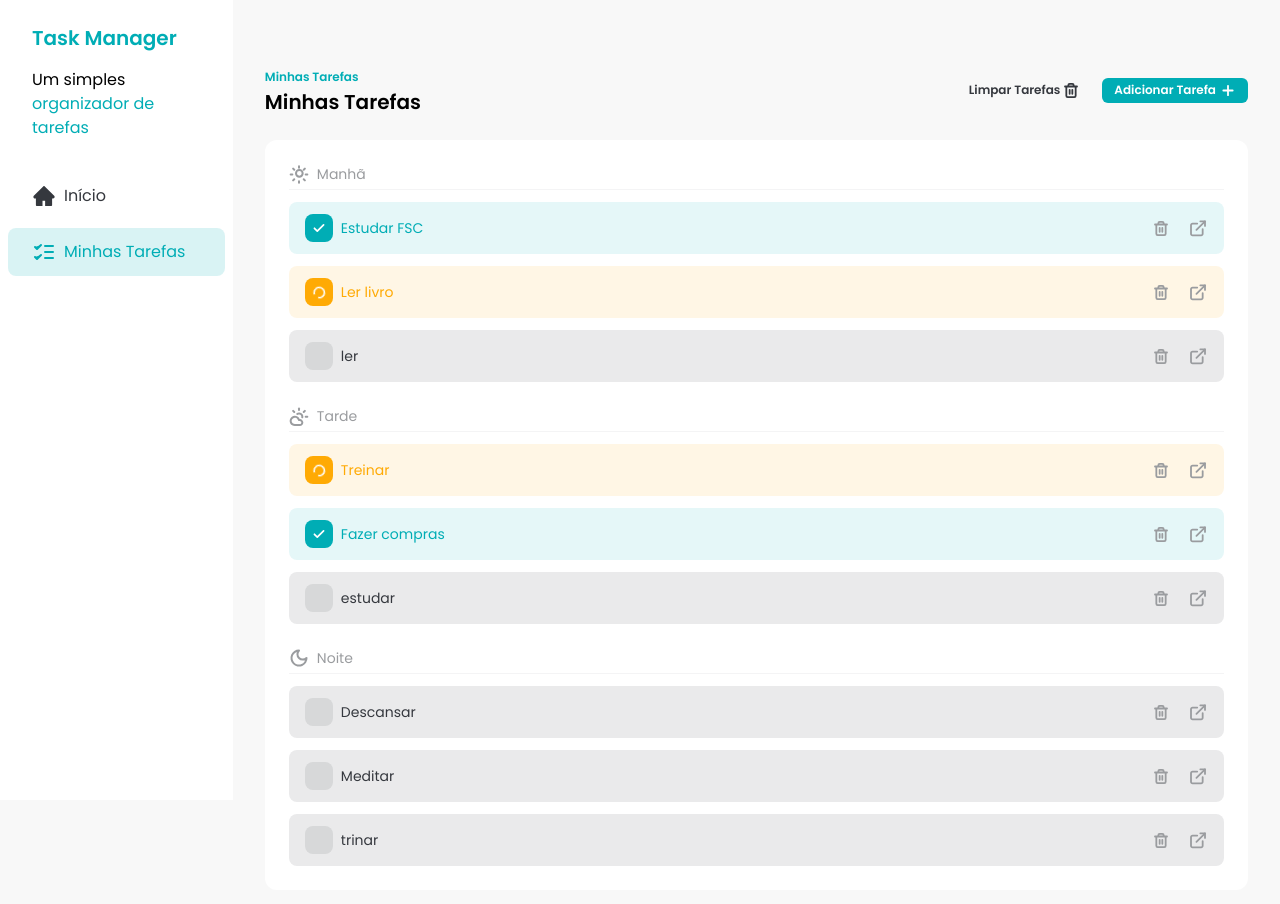
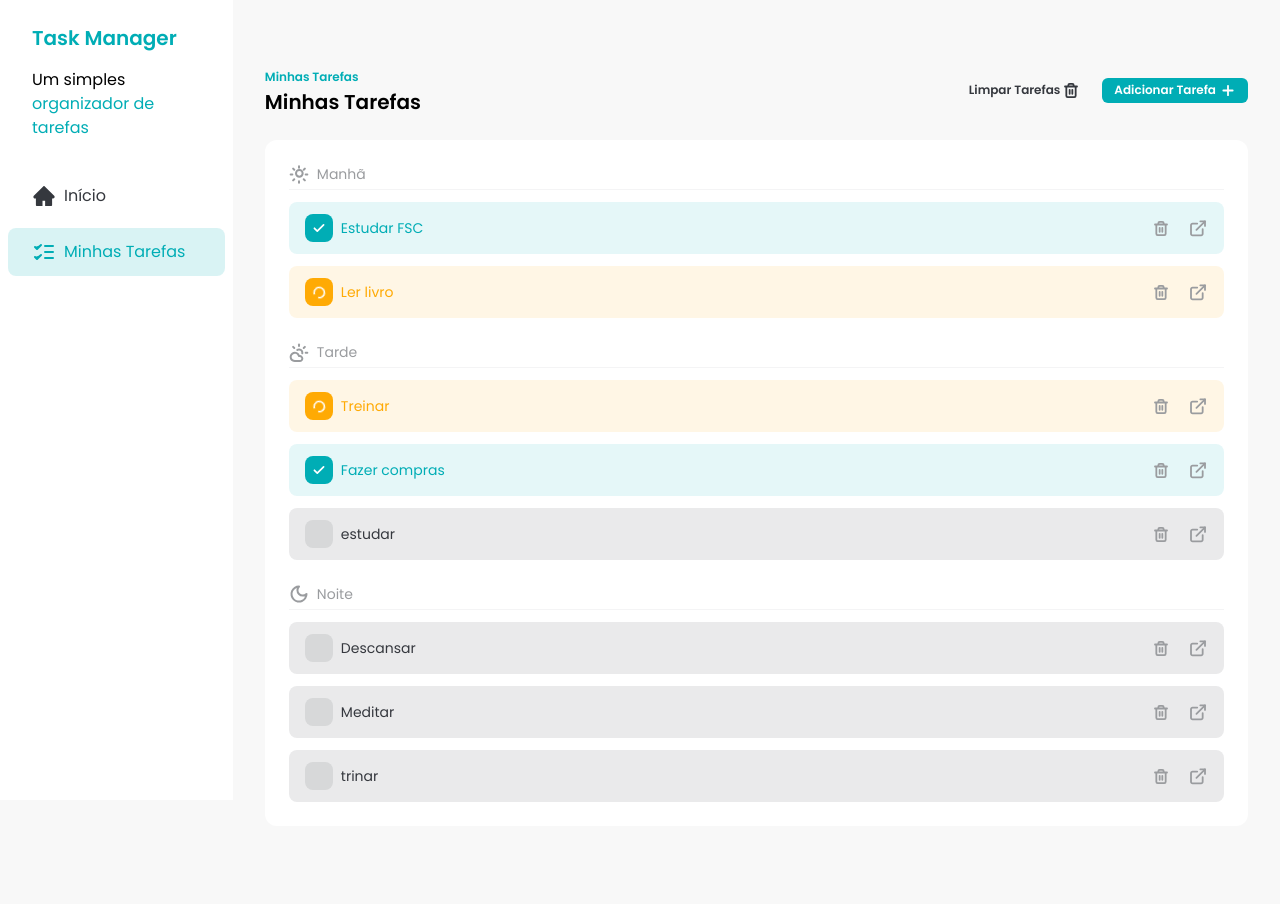
Before and after one commit to Cleyton-1995/fsc-task-manager, a React (Vite) app: page / in a window 1280 px wide. Shown: the top 904 px of the page. Built offline with nearby package versions, Linux system fonts and the light colour scheme; data requests are answered from the project's data file.

Commit message:
feat: ensure task is deleted from db

```diff
--- a/db.json
+++ b/db.json
@@ -43,13 +43,6 @@
       "status": "not_started"
     },
     {
-      "id": "46d9fa9d-9fe7-43d1-93c0-446dd77a98d5",
-      "title": "ler",
-      "time": "morning",
-      "description": "livro",
-      "status": "not_started"
-    },
-    {
       "id": "327e6da6-9640-4860-af8a-ac71f43803af",
       "title": "estudar ",
       "time": "afternoon",
--- a/src/components/Tasks.jsx
+++ b/src/components/Tasks.jsx
@@ -31,7 +31,17 @@ export default function Tasks() {
   const afternoonTasks = tasks.filter((task) => task.time === 'afternoon');
   const eveningTasks = tasks.filter((task) => task.time === 'evening');
 
-  function handleTaskDeleteClick(taskId) {
+  async function handleTaskDeleteClick(taskId) {
+    const response = await fetch(`http://localhost:3000/tasks/${taskId}`, {
+      method: 'DELETE',
+    });
+
+    if (!response.ok) {
+      return toast.error(
+        'Erro ao deletar a tarefa. Por favor, tente novamente'
+      );
+    }
+
     const newTasks = tasks.filter((task) => task.id !== taskId);
     setTasks(newTasks);
     toast.success('Tarefa deletada com sucesso!');
```
